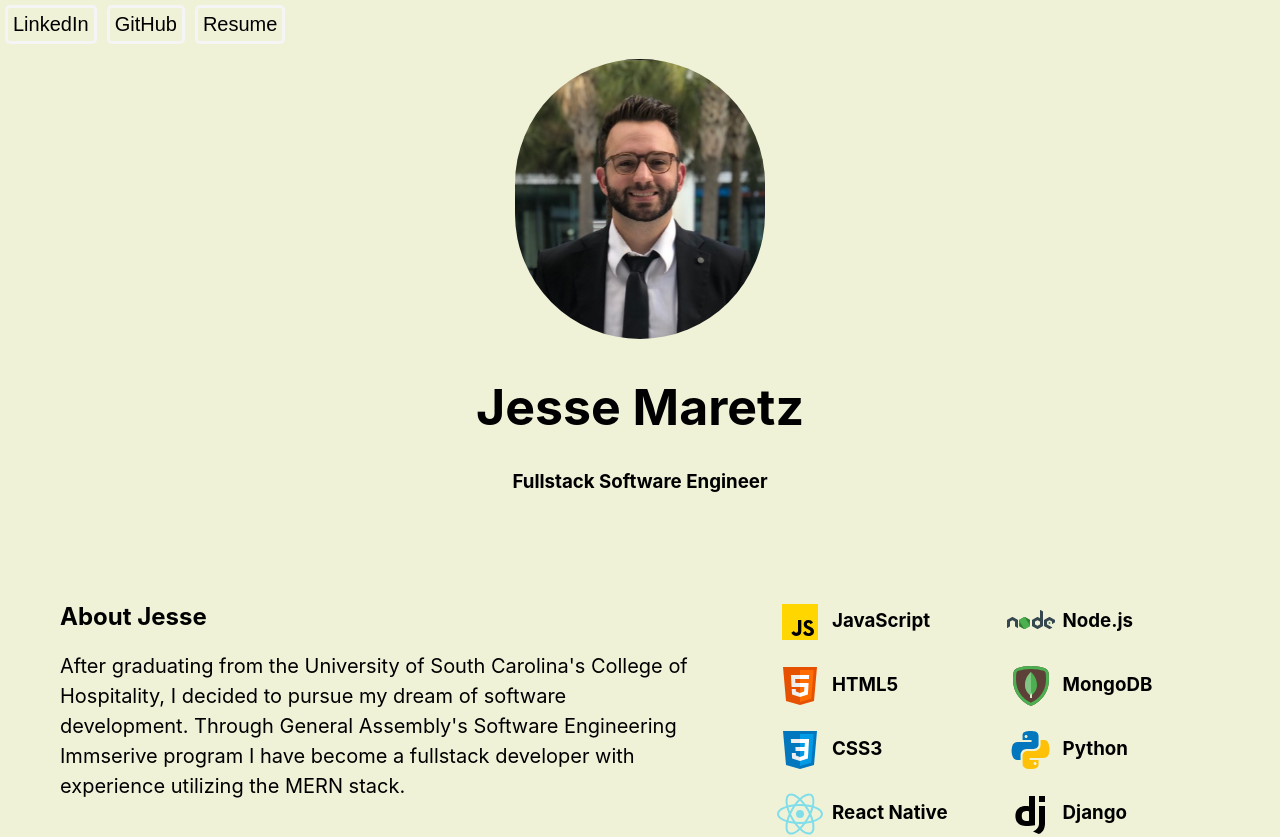
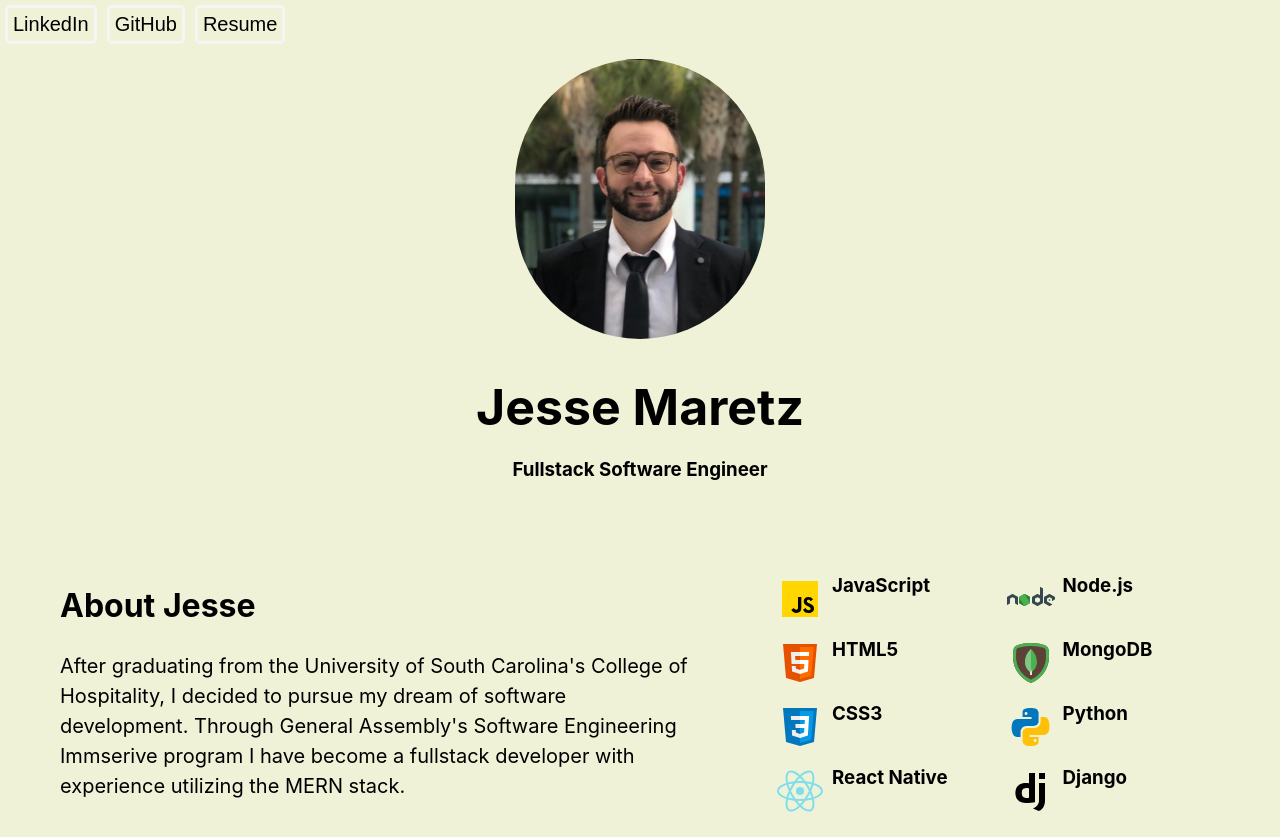
Before and after one commit to sheckjess/my-portfolio-site, a React (Create React App) app: page / in a window 1280 px wide. Shown: the top 837 px of the page. Built offline with nearby package versions, Linux system fonts and the light colour scheme.

Commit message:
fixed line spacing

```diff
--- a/src/App.css
+++ b/src/App.css
@@ -1,5 +1,11 @@
 * {
   background-color: #F0F2D8;
+}
+h3, h4 {
+  line-height: 0.1px;
+}
+h2 {
+  font-size: 32px;
 }
 .header {
   text-align: center;
```
Also changed, not shown: 1 other file (tests, documents, lock files or other folders).
